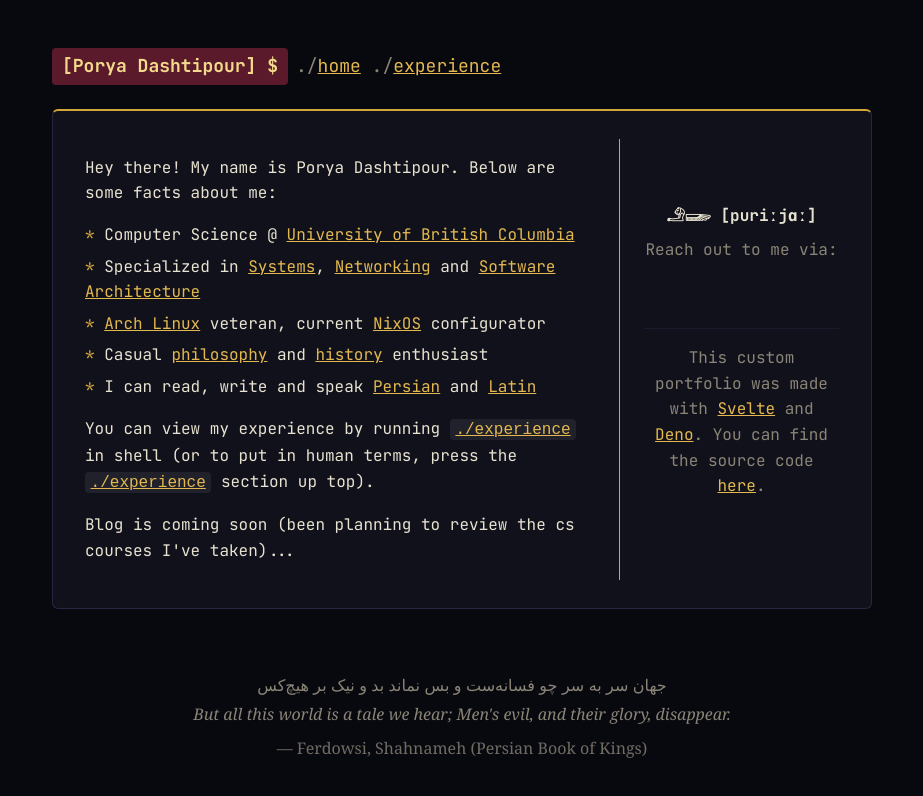
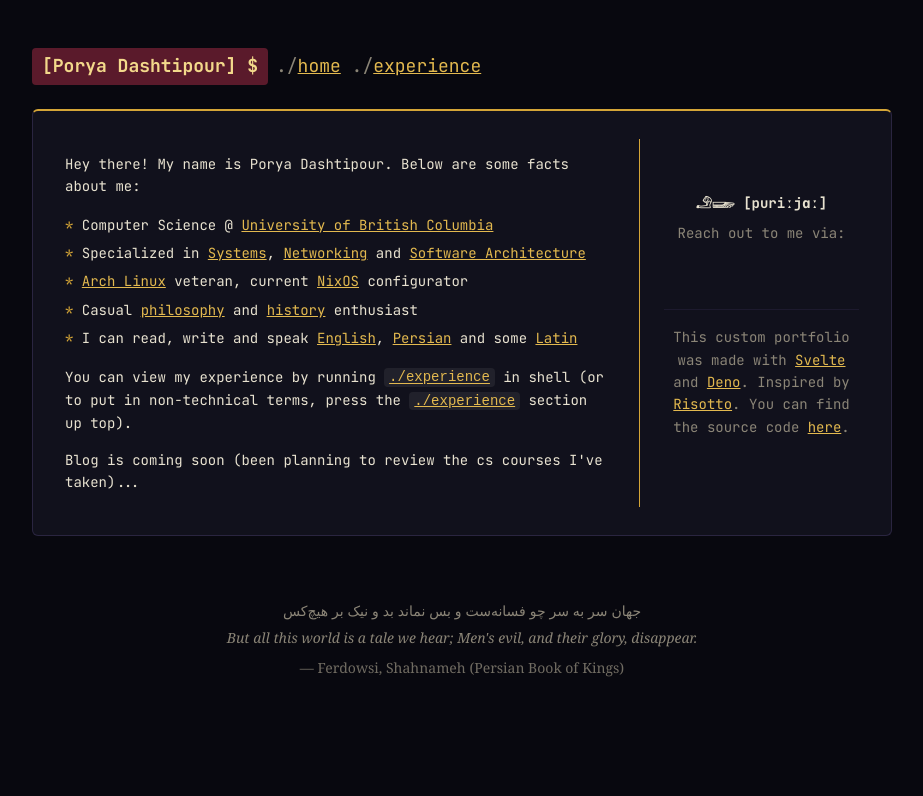
Before and after one commit to p0ryae/website, a SvelteKit app: page / in a window 1280 px wide. Shown: the top 796 px of the page, without its empty margins (178-1101 px from the left). Built offline with nearby package versions, Linux system fonts and the light colour scheme; some icons are missing.

Commit message:
fix+feat: wrong links, reduced font size, add robots.txt sitemap.xml

```diff
--- a/src/routes/+page.svelte
+++ b/src/routes/+page.svelte
@@ -43,10 +43,15 @@
     [
       { text: "I can read, write and speak " },
       {
+        text: "English",
+        href: "https://en.wikipedia.org/wiki/English_language",
+      },
+      { text: ", " },
+      {
         text: "Persian",
         href: "https://en.wikipedia.org/wiki/Persian_language",
       },
-      { text: " and " },
+      { text: " and some " },
       { text: "Latin", href: "https://en.wikipedia.org/wiki/Latin" },
     ],
   ];
@@ -72,7 +77,8 @@
     <p>
       You can view my experience by running
       <a href="/experience"><code>./experience</code></a> in shell (or to put in
-      human terms, press the <a href="/experience"><code>./experience</code></a>
+      non-technical terms, press the
+      <a href="/experience"><code>./experience</code></a>
       section up top).
     </p>
     <p>
@@ -84,13 +90,17 @@
     <div class="handle">𓄂𓆃 {ipa}</div>
     <div class="desc">Reach out to me via:</div>
     <div class="icon-row">
-      <a href="https://github.com/p0ryae" aria-label="GitHub">
+      <a href="https://github.com/p0ryae" target="_blank" aria-label="GitHub">
         <Icon icon="mdi:github" width={26} />
       </a>
-      <a href="https://www.linkedin.com/in/p0ryae/" aria-label="LinkedIn">
+      <a
+        href="https://www.linkedin.com/in/p0ryae/"
+        target="_blank"
+        aria-label="LinkedIn"
+      >
         <Icon icon="mdi:linkedin" width={26} />
       </a>
-      <a href="mailto:contact@porya.me" aria-label="Email">
+      <a href="mailto:contact@porya.me" target="_blank" aria-label="Email">
         <Icon icon="mdi:email-outline" width={26} />
       </a>
     </div>
@@ -103,9 +113,14 @@
       and
       <a href="https://deno.com/" target="_blank" rel="noopener noreferrer"
         >Deno</a
+      >. Inspired by
+      <a
+        href="https://github.com/joeroe/risotto"
+        target="_blank"
+        rel="noopener noreferrer">Risotto</a
       >. You can find the source code
       <a
-        href="https://github.com/p0ryae/REPO_NAME"
+        href="https://github.com/p0ryae/website"
         target="_blank"
         rel="noopener noreferrer">here</a
       >.
--- a/src/routes/experience/+page.svelte
+++ b/src/routes/experience/+page.svelte
@@ -78,8 +78,8 @@
           title: "Teaching Assistant",
           period: "May 2024 — Aug 2025",
           bullets: [
-            "Taught Java OOP fundamentals",
-            "Supported CPSC 4800 and CPSC 4810",
+            "Assisted in teaching foundational course covering core Object-Oriented Programming (OOP) concepts using Java",
+            "Supported upper-level courses including CPSC 4800 and CPSC 4810 focused on data processing and analytics",
           ],
         },
       ],
--- a/src/routes/experience/style.css
+++ b/src/routes/experience/style.css
@@ -8,7 +8,7 @@
 
 h2 {
   margin: 0 0 8px;
-  font-size: 1.3rem;
+  font-size: 1.5rem;
 }
 
 .item {
@@ -54,7 +54,7 @@ h2 {
 
 .org {
   margin: 0;
-  font-size: 1.05rem;
+  font-size: 1.15rem;
   font-weight: 700;
 }
 
@@ -78,7 +78,7 @@ h2 {
 }
 
 .roles {
-  margin-top: 12px;
+  margin-top: 8px;
   display: flex;
   flex-direction: column;
   gap: 16px;
--- a/src/routes/layout.css
+++ b/src/routes/layout.css
@@ -20,7 +20,7 @@ body {
   padding: 0;
   background: var(--bg);
   color: var(--text);
-  font-size: 16px;
+  font-size: 14px;
   line-height: 1.6;
   font-family:
     "JetBrains Mono", ui-monospace, SFMono-Regular, Menlo, Consolas, monospace;
@@ -52,7 +52,7 @@ code {
 }
 
 .container {
-  max-width: 860px;
+  max-width: 900px;
   margin: 0 auto;
   padding: 48px 20px;
 }
```
Also changed, not shown: static/robots.txt, 1 other file (tests, documents, lock files or other folders).
